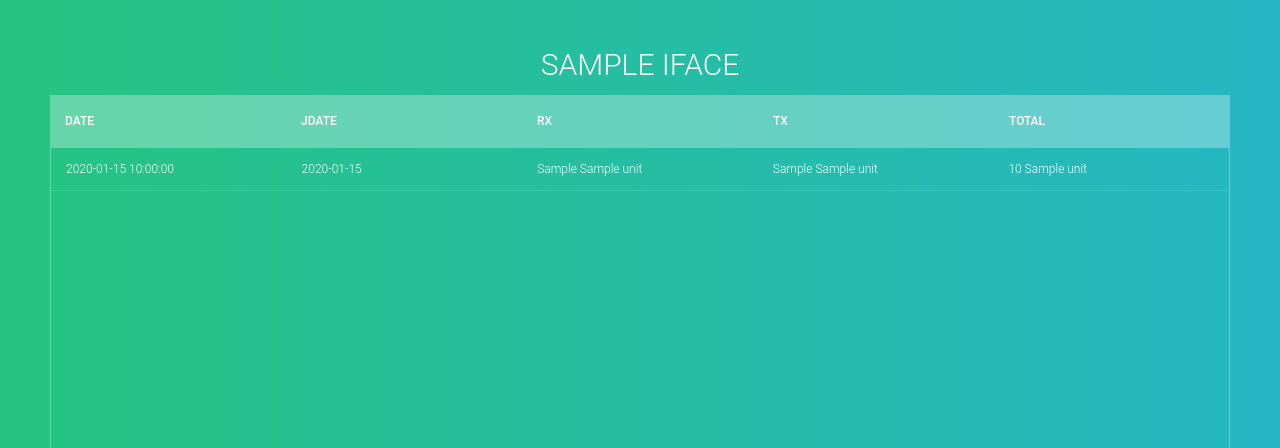
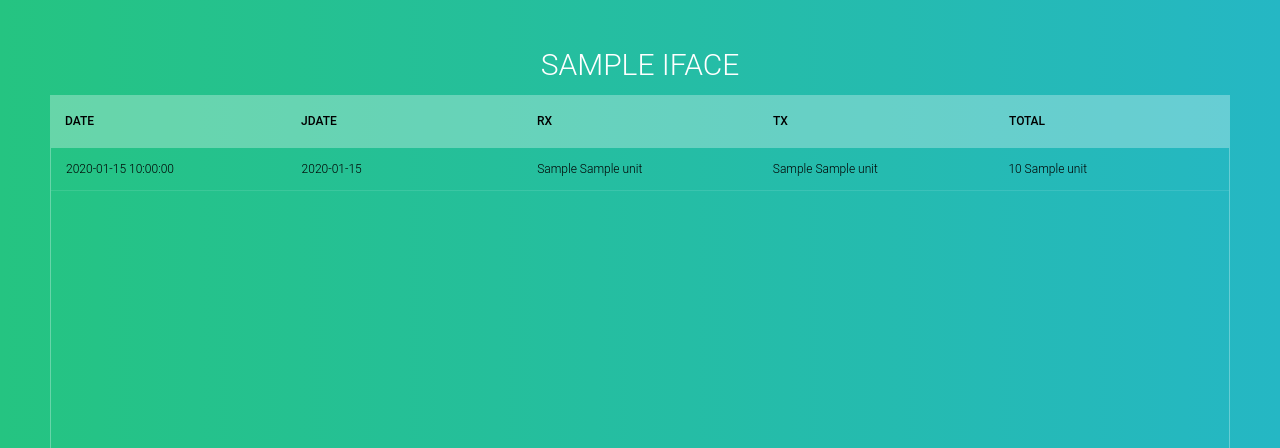
Before and after one commit to ghobadimhd/net_usage, a Python web app: template monitor/template/net_usage.html in a window 1280 px wide. Shown: the top 448 px of the page. Run offline with Jinja, Linux system fonts and the light colour scheme; the template is opened without the code that fills it: most values are stand-ins (such as "Sample title", 1, 10 or a date in 2020); lists and menus that the app fills with data are empty; some libraries are stand-ins or nearby versions.

Commit message:
change color to black

```diff
--- a/static/monitor/css/style.css
+++ b/static/monitor/css/style.css
@@ -25,7 +25,7 @@ th{
   text-align: left;
   font-weight: 500;
   font-size: 12px;
-  color: #fff;
+  color: black;
   text-transform: uppercase;
 }
 td{
@@ -34,7 +34,7 @@ td{
   vertical-align:middle;
   font-weight: 300;
   font-size: 12px;
-  color: #fff;
+  color: black;
   border-bottom: solid 1px rgba(255,255,255,0.1);
 }
 
```
